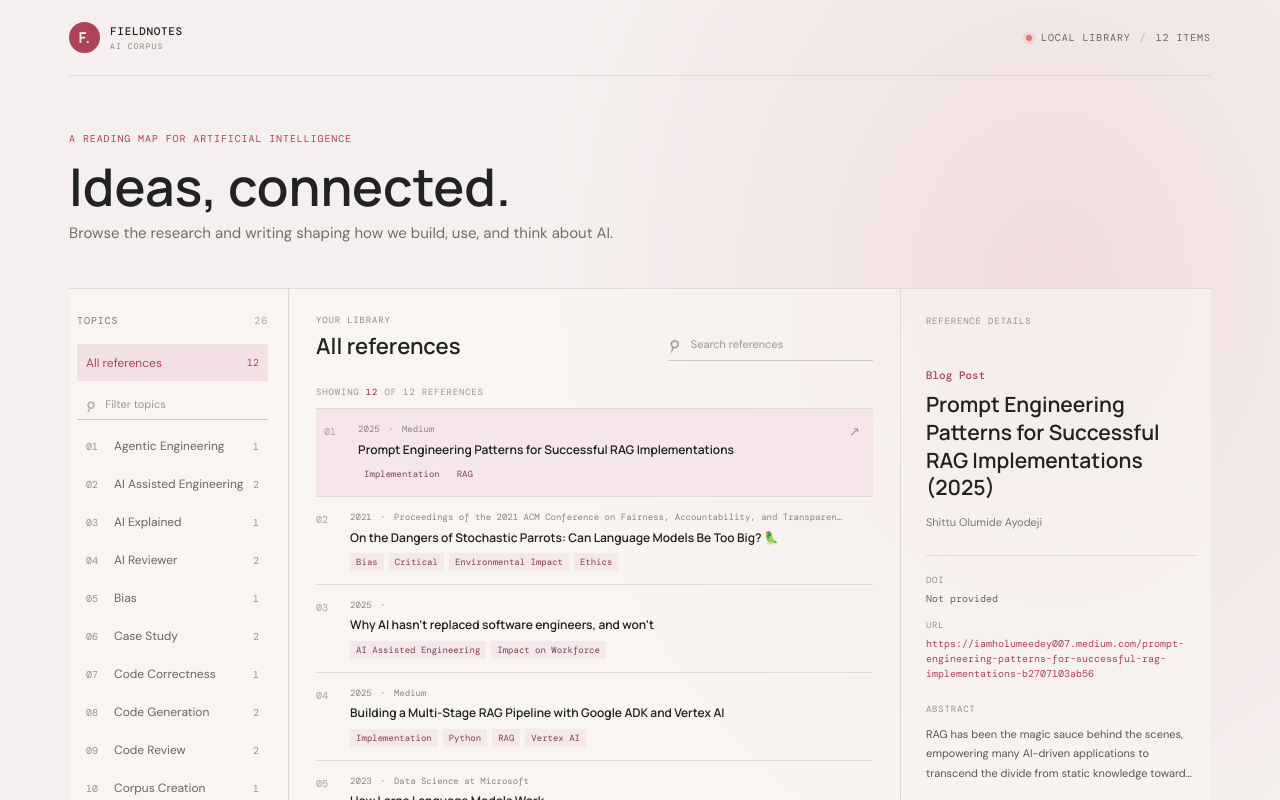
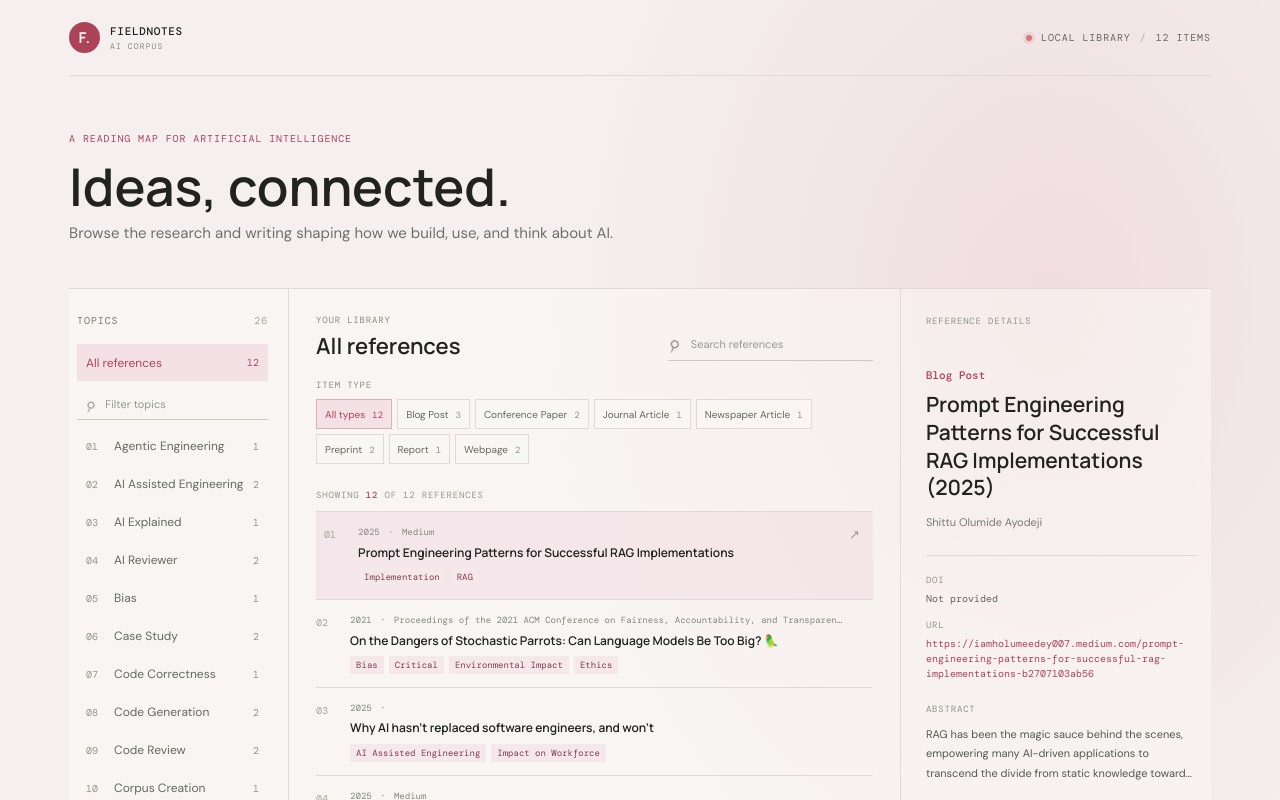
Before and after one commit to jdamerow/corpus-explorer, a React (Vite) app: page / in a window 1280 px wide. Shown: the top 800 px of the page. Built offline with nearby package versions, Linux system fonts and the light colour scheme.

Commit message:
added item type filters

```diff
--- a/src/App.jsx
+++ b/src/App.jsx
@@ -94,24 +94,33 @@ function App() {
   const [activeTag, setActiveTag] = useState('All references');
   const [search, setSearch] = useState('');
   const [tagSearch, setTagSearch] = useState('');
+  const [typeFilter, setTypeFilter] = useState('All item types');
   const taggedItems = useMemo(() => corpus.map((item) => ({ ...item, explorerTags: getTags(item) })), []);
   const tagCounts = useMemo(() => {
     const counts = new Map();
     taggedItems.forEach((item) => item.explorerTags.forEach((tag) => counts.set(tag, (counts.get(tag) ?? 0) + 1)));
     return [...counts.entries()].sort((first, second) => first[0].localeCompare(second[0]));
   }, [taggedItems]);
+  const itemTypes = useMemo(() => {
+    const counts = new Map();
+    taggedItems.forEach((item) => {
+      if (item.type) counts.set(item.type, (counts.get(item.type) ?? 0) + 1);
+    });
+    return [...counts.entries()].sort((first, second) => formatItemType(first[0]).localeCompare(formatItemType(second[0])));
+  }, [taggedItems]);
   const filteredTagCounts = tagCounts.filter(([tag]) => tag.toLocaleLowerCase().includes(tagSearch.trim().toLocaleLowerCase()));
   const visibleItems = useMemo(() => {
     const query = search.trim().toLocaleLowerCase();
     return taggedItems.filter((item) => {
       const matchesTag = activeTag === 'All references' || item.explorerTags.includes(activeTag);
+      const matchesType = typeFilter === 'All item types' || item.type === typeFilter;
       const haystack = [item.title, item.abstract, item['container-title'], getAuthors(item), ...item.explorerTags]
         .filter(Boolean)
         .join(' ')
         .toLocaleLowerCase();
-      return matchesTag && (!query || haystack.includes(query));
+      return matchesTag && matchesType && (!query || haystack.includes(query));
     });
-  }, [activeTag, search, taggedItems]);
+  }, [activeTag, search, taggedItems, typeFilter]);
   const [selectedId, setSelectedId] = useState(taggedItems[0]?.id);
   const selectedItem = visibleItems.find((item) => item.id === selectedId) ?? visibleItems[0];
 
@@ -174,6 +183,19 @@ function App() {
               {search && <button className="clear-search" onClick={() => setSearch('')} aria-label="Clear search">×</button>}
             </label>
           </div>
+          <div className="item-type-filter">
+            <span>ITEM TYPE</span>
+            <div className="item-type-options" role="group" aria-label="Filter by item type">
+              <button type="button" className={typeFilter === 'All item types' ? 'is-active' : ''} aria-pressed={typeFilter === 'All item types'} onClick={() => setTypeFilter('All item types')}>
+                All types<span>{taggedItems.length}</span>
+              </button>
+              {itemTypes.map(([type, count]) => (
+                <button key={type} type="button" className={typeFilter === type ? 'is-active' : ''} aria-pressed={typeFilter === type} onClick={() => setTypeFilter(type)}>
+                  {formatItemType(type)}<span>{count}</span>
+                </button>
+              ))}
+            </div>
+          </div>
           <div className="result-count">SHOWING <strong>{visibleItems.length}</strong> OF {corpus.length} REFERENCES</div>
           <div className="reference-list">
             {visibleItems.map((item, index) => (
--- a/src/styles.css
+++ b/src/styles.css
@@ -65,6 +65,14 @@ button { color: inherit; }
 .search-box input { border: 0; outline: none; width: 100%; min-width: 0; background: transparent; color: var(--ink); font-size: 11px; }
 .search-box input::placeholder { color: #979990; }
 .clear-search { border: 0; background: transparent; color: #777a72; font-size: 18px; cursor: pointer; padding: 0; }
+.item-type-filter { display: grid; gap: 8px; margin-top: 18px; color: #8a8c83; font: 9px var(--mono); letter-spacing: .09em; }
+.item-type-options { display: flex; flex-wrap: wrap; gap: 5px; }
+.item-type-options button { min-height: 30px; border: 1px solid var(--line); background: rgba(251, 250, 246, .55); color: #666960; padding: 0 8px; cursor: pointer; font: 10px 'DM Sans', sans-serif; transition: background .16s, border-color .16s, color .16s; }
+.item-type-options button:hover { border-color: #d6aeb8; color: var(--accent); }
+.item-type-options button.is-active { border-color: #d9b0ba; background: var(--accent-soft); color: var(--accent); }
+.item-type-options button:focus-visible { outline: 2px solid var(--accent); outline-offset: 2px; }
+.item-type-options button span { margin-left: 7px; color: #96918e; font: 9px var(--mono); }
+.item-type-options button.is-active span { color: var(--accent); }
 .result-count { color: #979990; font-size: 9px; margin: 25px 0 10px; }
 .result-count strong { color: var(--accent); font-weight: 500; }
 .reference-list { border-top: 1px solid var(--line); }
```
